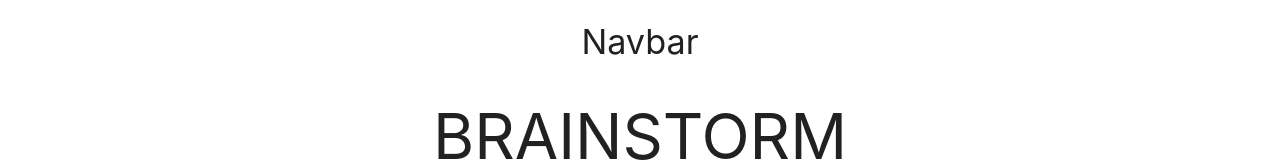
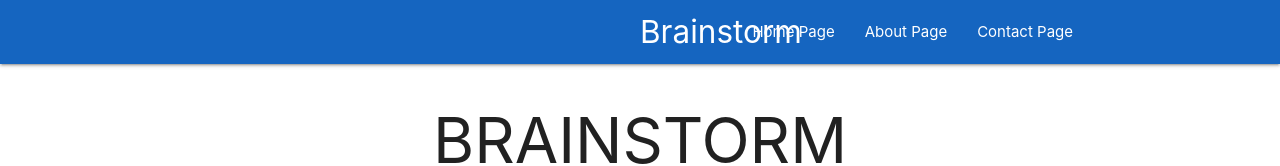
Before and after one commit to SilverBright/bucketlist-app-client, a React (Create React App) app: page / in a window 1280 px wide. Shown: the top 166 px of the page. Built offline with nearby package versions, Linux system fonts and the light colour scheme; no server answers.

Commit message:
import Navbar into App.js

```diff
--- a/src/App.js
+++ b/src/App.js
@@ -15,8 +15,7 @@ class App extends Component {
     return (
       <div className="App">
         <div className="navbar">
-          <h4>Navbar</h4>
-          {/* <Navbar /> */}
+          <Navbar />
         </div>
          <div className="ideas-app container">
           <h1 className="center -text">BRAINSTORM</h1>
--- a/src/components/Navbar.js
+++ b/src/components/Navbar.js
@@ -2,7 +2,7 @@ import React from 'react';
 
 const Navbar = () => {
   return (
-    <nav className="nav-wrapper red darken-3">
+    <nav className="nav-wrapper blue darken-3">
       <div className="container">
         <a className="brand-logo">Brainstorm</a>
         <ul className="right">
```
